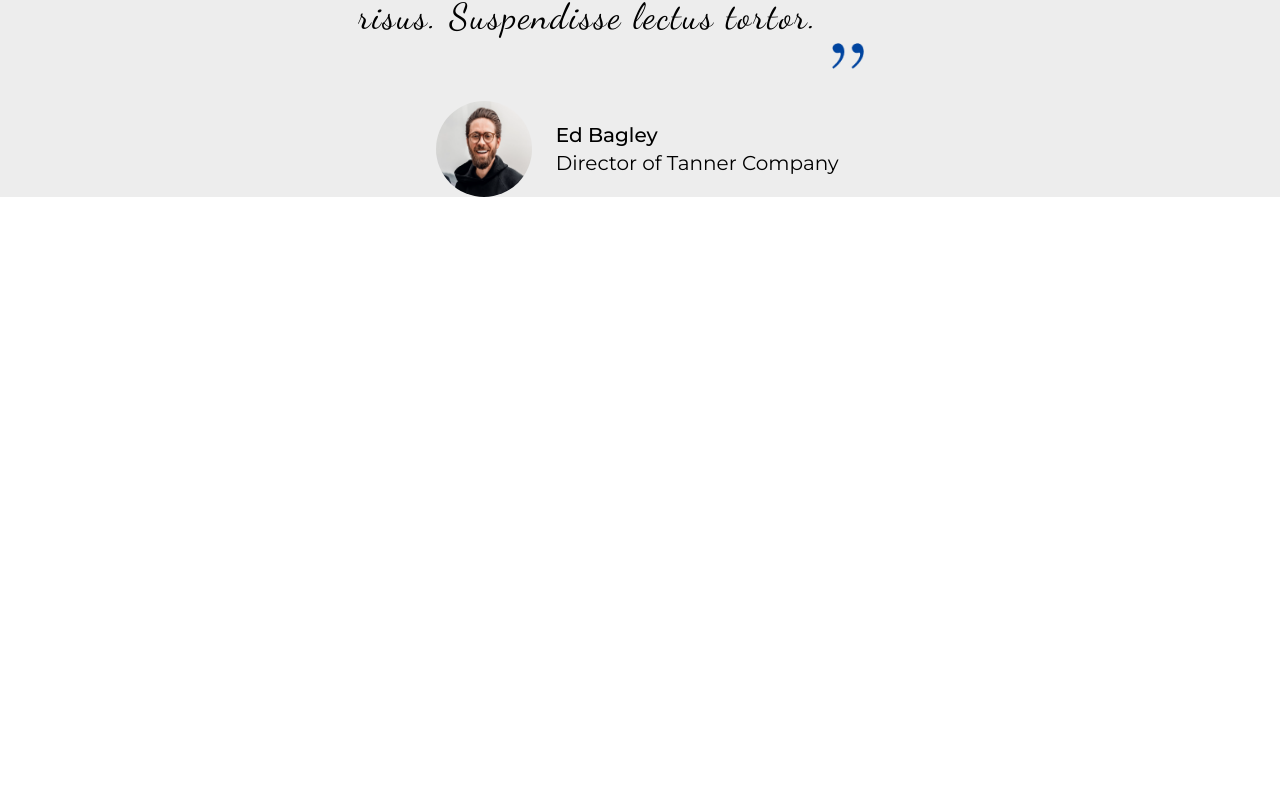
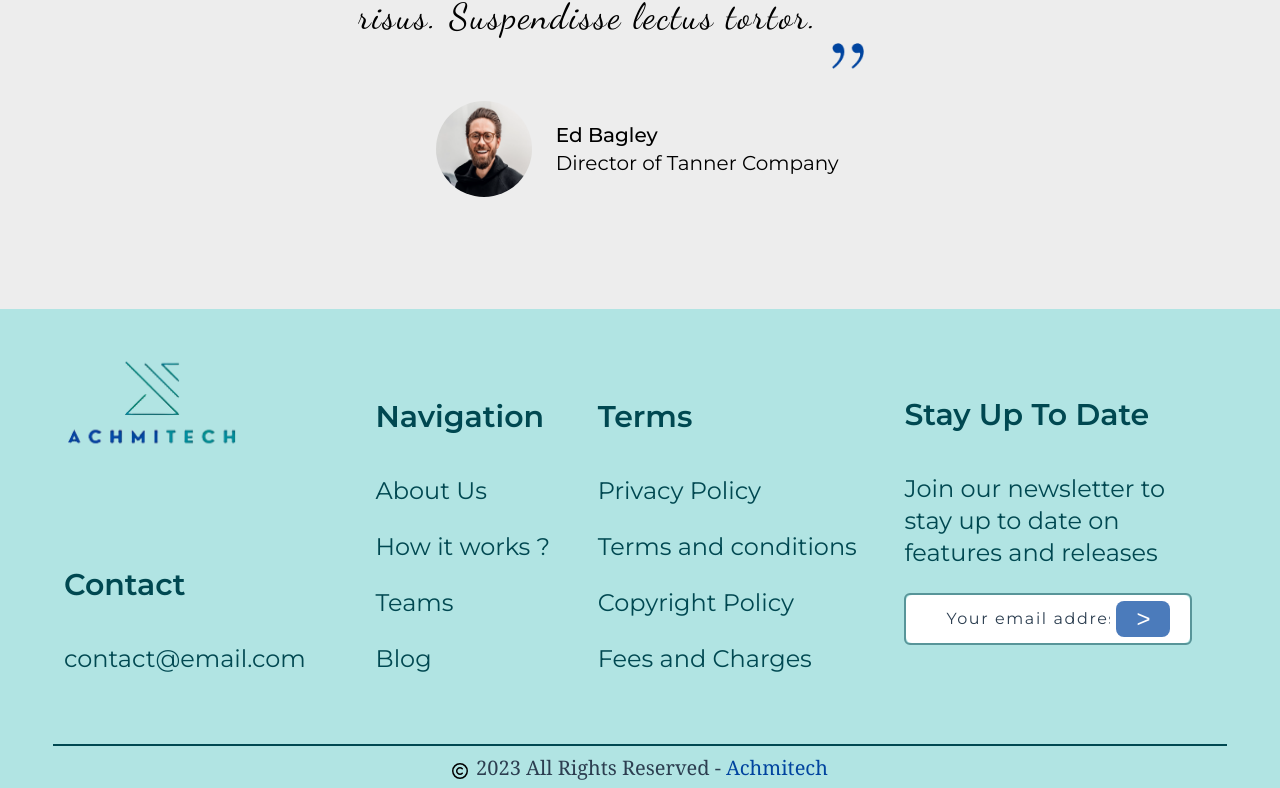
Before and after one commit to NAJIilyass/RecruitmentPlatform, a Vue app: page / in a window 1280 px wide. Shown: the part 3774-4562 px from the top of the page. Before the commit the page ends 3971 px from the top, so only its background shows below. Built offline with nearby package versions, Linux system fonts and the light colour scheme; a web font is replaced by a local one.

Commit message:
Add footer to the HomePage

```diff
--- /dev/null
+++ b/src/components/FooterView.vue
@@ -0,0 +1,77 @@
+<template>
+  <footer class="h-120 bg-achmi-tertiary-100 mt-28 relative">
+    <div class="grid grid-cols-4 h-full mx-16">
+        <div class="grid grid-rows-2 mt-9">
+          <router-link to="/"><img src="../assets/Logo1.png" alt="Logo" class="w-44"></router-link>
+          <div class="text-left">
+            <p class="footer">Contact</p>
+            <p class="footer1">contact@email.com</p>
+          </div>
+        </div>
+
+        <div class="col-span-3 flex justify-evenly gap-6 items-center">
+          <div class="text-left">
+            <p class="footer">Navigation</p>
+            <router-link to="/entreprise"><p class="footer1">About Us</p></router-link>
+            <router-link to="howitworks"><p class="footer1">How it works ?</p></router-link>
+            <p class="footer1">Teams</p>
+            <p class="footer1">Blog</p>
+          </div>
+
+          <div class="text-left">
+            <p class="footer">Terms</p>
+            <p class="footer1">Privacy Policy</p>
+            <p class="footer1">Terms and conditions</p>
+            <p class="footer1">Copyright Policy</p>
+            <p class="footer1">Fees and Charges</p>
+          </div>
+
+          <div class="text-left w-4/12">
+            <div class="-mt-14">
+              <p class="footer">Stay Up To Date</p>
+              <p class="footer1">Join our newsletter to stay up to date on features and releases</p>
+            </div>
+            <div class="border-2 border-achmi-font relative border-opacity-50 rounded-md">
+              <input type="email" class=" inline-block rounded-md py-3 w-full font-montserrat tracking-widest pl-10 pr-20" :class="{ 'placeholder-active': isPlaceholderActive }" v-model="inputValue" @focus="handleFocus" @blur="handleBlur">
+              <button class="inline-block text-2xl text-white bg-achmi-secondary opacity-70 rounded-lg px-5 py-0.5 absolute right-0 mr-5 mt-1.5 hover:cursor-pointer active:opacity-100">></button>
+            </div>
+          </div>
+        </div>
+    </div>
+    <div class="absolute bottom-1.5 inset-x-0">
+      <div class="bg-achmi-font h-2023 w-11/12 mb-2 mx-auto"></div>
+      <div>
+        <svg class="inline-block mr-2" xmlns="http://www.w3.org/2000/svg" height="1em" viewBox="0 0 512 512"><path d="M256 48a208 208 0 1 1 0 416 208 208 0 1 1 0-416zm0 464A256 256 0 1 0 256 0a256 256 0 1 0 0 512zM199.4 312.6c-31.2-31.2-31.2-81.9 0-113.1s81.9-31.2 113.1 0c9.4 9.4 24.6 9.4 33.9 0s9.4-24.6 0-33.9c-50-50-131-50-181 0s-50 131 0 181s131 50 181 0c9.4-9.4 9.4-24.6 0-33.9s-24.6-9.4-33.9 0c-31.2 31.2-81.9 31.2-113.1 0z"/></svg>
+        <p class="inline-block font-serif text-xl">2023 All Rights Reserved - <span class="text-achmi-secondary">Achmitech</span></p>
+      </div>
+    </div>
+
+  </footer>
+</template>
+
+<script>
+import { ref, computed } from 'vue'
+export default {
+  setup(){
+    const placeHolder = ref('Your email address')
+    const inputValue = ref('Your email address')
+
+    const isPlaceholderActive = computed(() => {
+      return inputValue.value === '' || inputValue.value === placeHolder.value;
+    })
+    const handleFocus = () => {
+      if(inputValue.value == placeHolder.value){
+        inputValue.value = ''
+      }
+    }
+
+    const handleBlur = () => {
+      if(inputValue.value === ''){
+        inputValue.value = placeHolder.value
+      }
+    }
+
+    return {inputValue, placeHolder, handleFocus, handleBlur, isPlaceholderActive}
+  }
+}
+</script>
--- a/src/pages/layout/EntrepriseVue.vue
+++ b/src/pages/layout/EntrepriseVue.vue
@@ -1,13 +1,18 @@
 <template>
+    <div class="entreprise">
+        <NavBar/>
+        <FooterHome/>
+    </div>
+  </template>
 
-</template>
+  <script>
+  import NavBar from '@/components/componentsHome/NavBar.vue';
+  import FooterHome from '@/components/FooterView.vue';
 
-<script>
-export default {
 
-}
-</script>
+  export default {
+    name: 'EntrepriseVue',
+    components: {NavBar, FooterHome},
 
-<style>
-
-</style>
+  }
+  </script>
--- a/src/pages/layout/HomeView.vue
+++ b/src/pages/layout/HomeView.vue
@@ -7,6 +7,7 @@
       <NeedSomething/>
       <WhatGreat/>
       <CommentsHome/>
+      <FooterHome/>
   </div>
 </template>
 
@@ -18,11 +19,12 @@ import PopularHome from '@/components/componentsHome/PopularHome.vue';
 import NeedSomething from '@/components/componentsHome/NeedSomething.vue';
 import WhatGreat from '@/components/componentsHome/WhatGreat.vue';
 import CommentsHome from '@/components/componentsHome/CommentsHome.vue';
+import FooterHome from '@/components/FooterView.vue';
 
 
 export default {
   name: 'HomeView',
-  components: {NavBar, IntroHome, ChiffresHome, PopularHome, NeedSomething, WhatGreat, CommentsHome},
+  components: {NavBar, IntroHome, ChiffresHome, PopularHome, NeedSomething, WhatGreat, CommentsHome, FooterHome},
 
 }
 </script>
--- a/src/pages/layout/HowItWorksVue.vue
+++ b/src/pages/layout/HowItWorksVue.vue
@@ -1,13 +1,18 @@
 <template>
+    <div class="howitworks">
+        <NavBar/>
+        <FooterHome/>
+    </div>
+  </template>
 
-</template>
+  <script>
+  import NavBar from '@/components/componentsHome/NavBar.vue';
+  import FooterHome from '@/components/FooterView.vue';
 
-<script>
-export default {
 
-}
-</script>
+  export default {
+    name: 'HowItWorksVue',
+    components: {NavBar, FooterHome},
 
-<style>
-
-</style>
+  }
+  </script>
```
Also changed, not shown: src/assets/Logo1.png (added).
